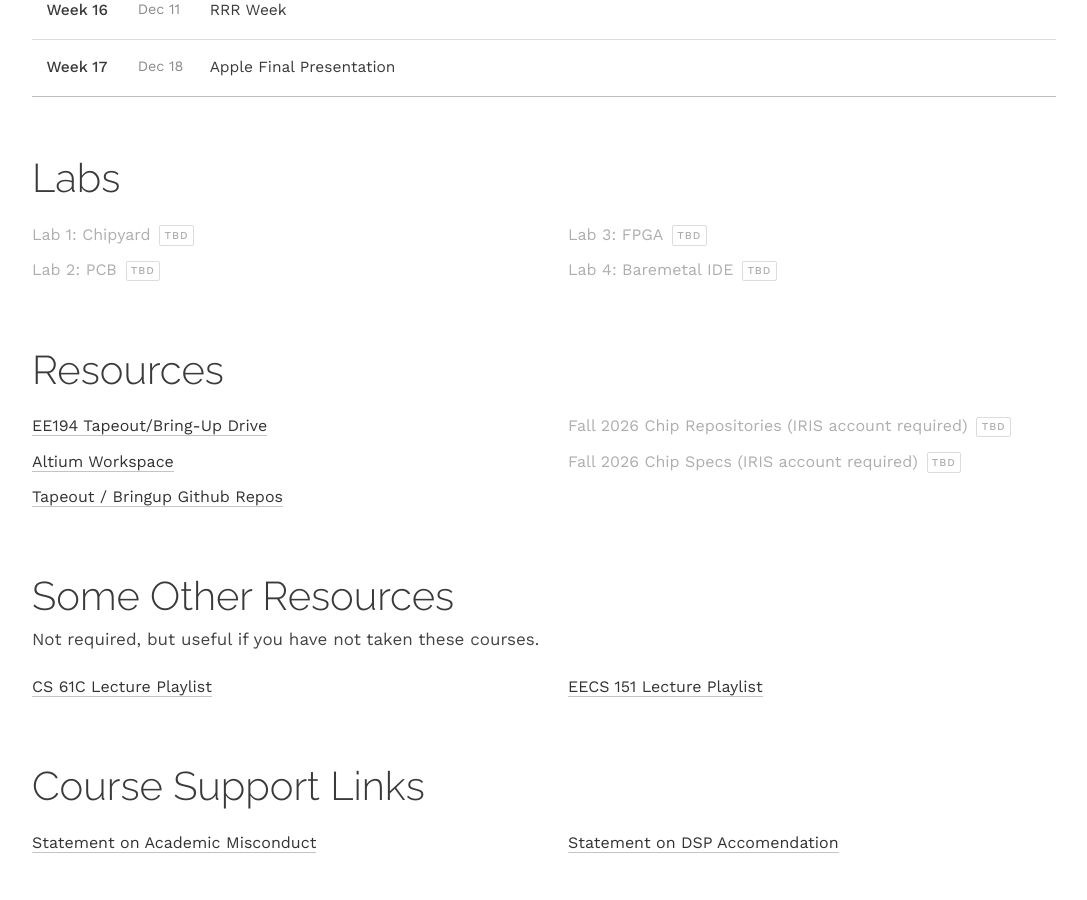
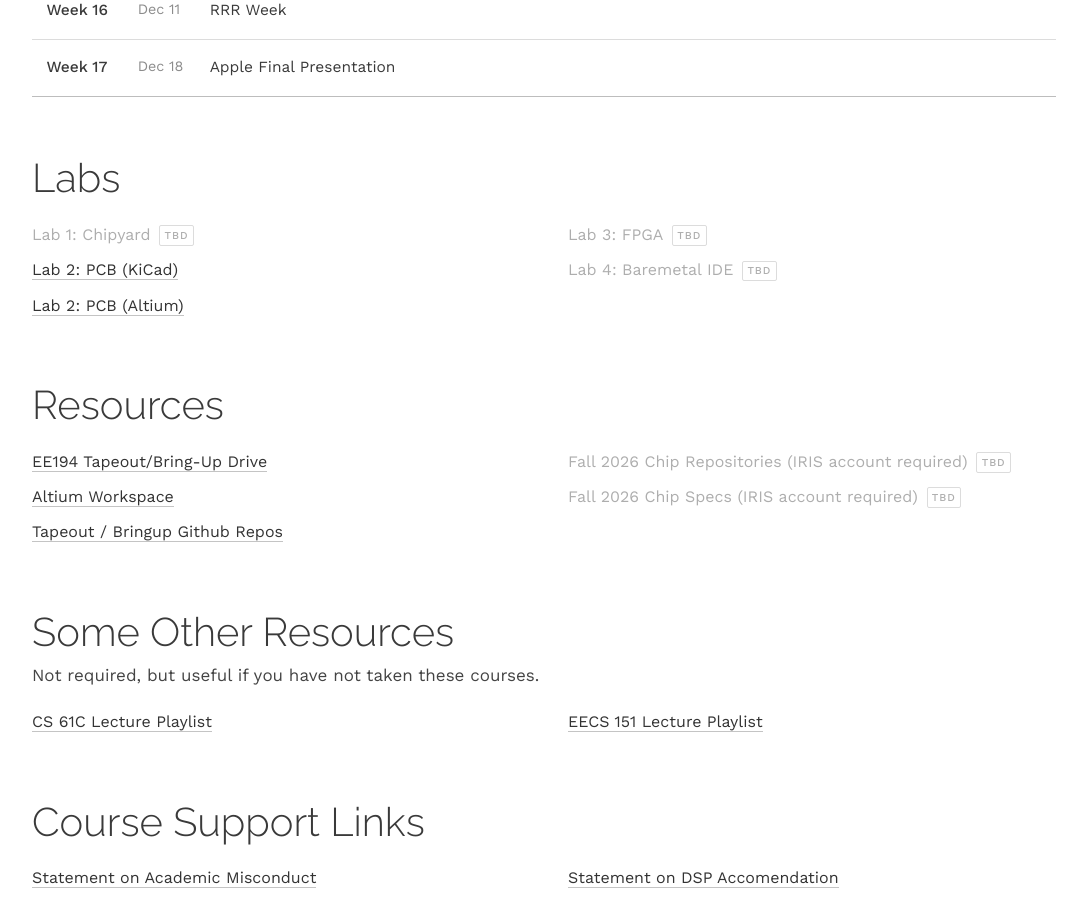
Before and after one commit to ucb-ee290c/ucb-ee290c.github.io, a Jekyll site: the page built from semesters/fa26/index.md, in a window 1280 px wide and 900 px high, scrolled down 2097 px. Shown: the whole window, without its empty margins (96-1183 px from the left). Built offline with Jekyll 4.4.1, drawn with Linux system fonts in a browser that asks for light colours.

Commit message:
Link both versions of Lab 2
The PCB lab ships as a KiCad document and an Altium deck, so it takes two
entries in the Labs section rather than one ambiguous link.

Co-Authored-By: Claude Opus 5 <noreply@anthropic.com>

```diff
--- a/_data/fa26.yml
+++ b/_data/fa26.yml
@@ -204,7 +204,10 @@ sections:
     id: "labs"
     links:
       - name: "Lab 1: Chipyard"
-      - name: "Lab 2: PCB"
+      - name: "Lab 2: PCB (KiCad)"
+        url: "https://docs.google.com/document/d/1IKHQXg2jLJTqXtq4N0vtaWjvkmNU7mZcR7Kqh2qMf1g/edit?usp=sharing"
+      - name: "Lab 2: PCB (Altium)"
+        url: "https://docs.google.com/presentation/d/17N9VFr_9k82WmoItjAEJApA0vhc2WLPA4ZAqwGVu8FU/edit?usp=sharing"
       - name: "Lab 3: FPGA"
       - name: "Lab 4: Baremetal IDE"
 
```
